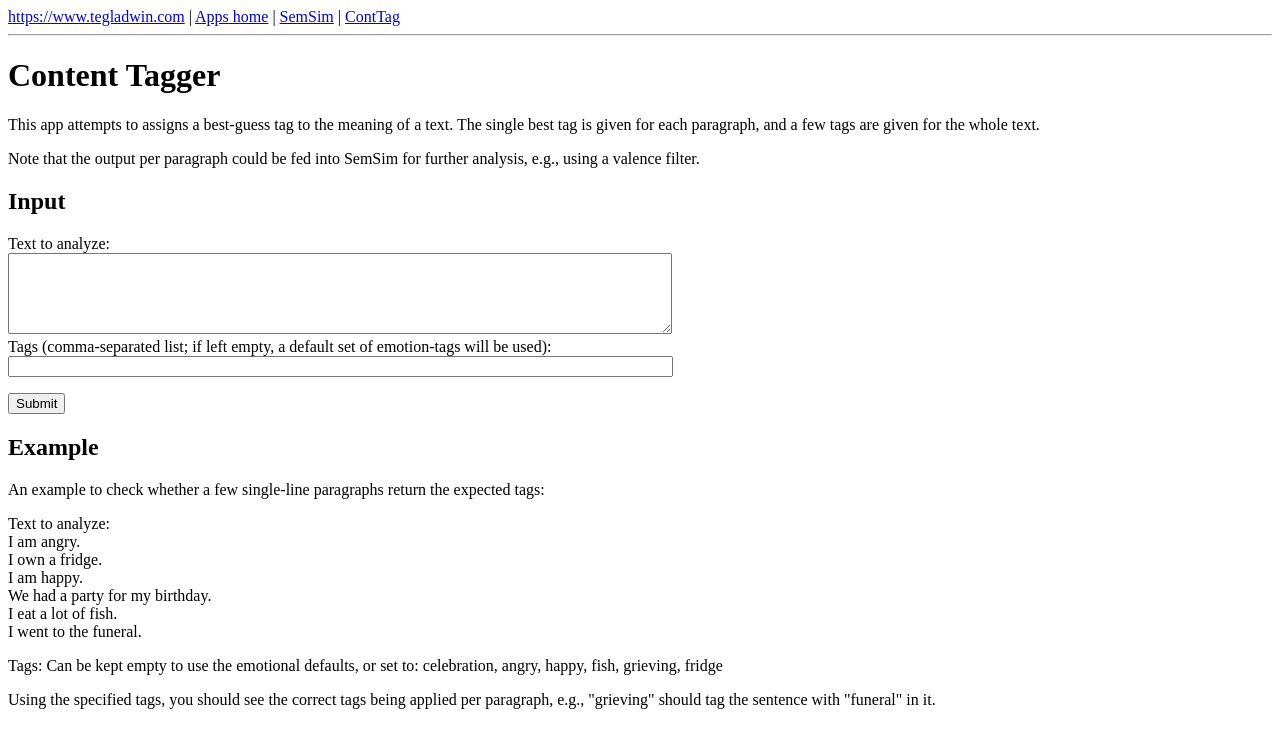
After one commit to thomasgladwin/webapps, a Flask app: page /conttag in a window 1280 px wide. The commit adds this page. Shown: the top 748 px of the page. Run offline with Flask 2, Linux system fonts and the light colour scheme.

Commit message:
Add files via upload

```diff
--- a/app.py
+++ b/app.py
@@ -4,7 +4,7 @@
 
 from flask import Flask, render_template, request
 import semsim_funcs
-import emocont_funcs
+import conttag_funcs
 
 app = Flask(__name__)
 
@@ -23,16 +23,35 @@ def semsim_results():
     neg_words = ''.join(request.form['neg_words'].lower().split()).split(',')
     relative_sims, target_words, pos_words, neg_words = semsim_funcs.get_sims(target_words, pos_words, neg_words)
     print(relative_sims)
-    return render_template('semsim_results.html', target_words=target_words, pos_words=pos_words, neg_words=neg_words, relative_sims=relative_sims)
+    targets_with_sims = []
+    for z in zip(target_words, relative_sims):
+        this_str = ' '.join([z[0], str(round(z[1], 3))])
+        targets_with_sims.append(this_str)
+    return render_template('semsim_results.html', targets_with_sims=targets_with_sims, target_words=target_words, pos_words=pos_words, neg_words=neg_words, relative_sims=relative_sims)
 
-@app.route('/emocont')
-def emocont():
-    return render_template('emocont.html')
+@app.route('/conttag')
+def conttag():
+    return render_template('conttag.html')
 
-@app.route('/emocont_results', methods=['GET', 'POST'])
-def emocont_results():
+@app.route('/conttag_results', methods=['GET', 'POST'])
+def conttag_results():
     text = request.form['text']
-    output_all, output_sim_all, output_per_paragraph, output_sim_per_paragraph = emocont_funcs.get_emocont(text)
+    tags = request.form['tags']
+    tags_in_vocab, output_all, output_sim_all, output_per_paragraph, output_sim_per_paragraph, output_paragraphs = conttag_funcs.get_conttags(text, tags)
+    tags_in_vocab_str = ','.join(tags_in_vocab)
     output_per_paragraph_str = ','.join(output_per_paragraph)
     output_sim_per_paragraph_str = ','.join([str(round(a, 3)) for a in output_sim_per_paragraph])
-    return render_template('emocont_results.html', text=text, output_all=output_all, output_sim_all=output_sim_all, output_per_paragraph_str=output_per_paragraph_str, output_sim_per_paragraph_str=output_sim_per_paragraph_str)
+    text = text.split('\n')
+    output_tag_with_sim_per_paragraph = []
+    for z in zip(output_per_paragraph, output_sim_per_paragraph):
+        this_str = ' '.join([z[0], str(round(z[1], 3))])
+        output_tag_with_sim_per_paragraph.append(this_str)
+    output_tag_with_sim_all = []
+    for z in zip(output_all, output_sim_all):
+        this_str = ' '.join([z[0], str(round(z[1], 3))])
+        output_tag_with_sim_all.append(this_str)
+    nested_info_per_paragraph = []
+    for z in zip(output_per_paragraph, output_sim_per_paragraph, output_paragraphs):
+        this_row = [z[0], round(z[1], 3), z[2]]
+        nested_info_per_paragraph.append(this_row)
+    return render_template('conttag_results.html', nested_info_per_paragraph=nested_info_per_paragraph,output_tag_with_sim_per_paragraph=output_tag_with_sim_per_paragraph, output_tag_with_sim_all=output_tag_with_sim_all,tags_in_vocab_str=tags_in_vocab_str, text=text, output_all=output_all, output_sim_all=output_sim_all, output_per_paragraph_str=output_per_paragraph_str, output_sim_per_paragraph_str=output_sim_per_paragraph_str)
--- a/templates/base.html
+++ b/templates/base.html
@@ -9,7 +9,7 @@
         <a href="https://tegladwin.com">https://www.tegladwin.com</a>
         | <a href="{{ url_for('home') }}">Apps home</a>
         | <a href="{{ url_for('semsim') }}">SemSim</a>
-        | <a href="{{ url_for('emocont') }}">EmoCont</a>
+        | <a href="{{ url_for('conttag') }}">ContTag</a>
     </nav>
     <hr>
     <div class="content">
--- /dev/null
+++ b/templates/conttag.html
@@ -0,0 +1,30 @@
+{% extends 'base.html' %}
+
+{% block content %}
+    <h1>Content Tagger</h1>
+    <p>This app attempts to assigns a best-guess tag to the meaning of a text. The single best tag is given for each paragraph, and a few tags are given for the whole text.</p>
+    <p>Note that the output per paragraph could be fed into SemSim for further analysis, e.g., using a valence filter.</p>
+    <h2>Input</h2>
+    <form action = "conttag_results" method="POST">
+        <label>Text to analyze:</label>
+        <br><textarea rows=5 cols=80 name="text"></textarea>
+        <br>
+        <label>Tags (comma-separated list; if left empty, a default set of emotion-tags will be used):</label>
+        <br><input type='text' size = "80" name="tags"></input>
+        <p><button>Submit</button></p>
+    </form>
+
+    <h2>Example</h2>
+    An example to check whether a few single-line paragraphs return the expected tags:
+    <p>Text to analyze:
+    <br>I am angry.
+    <br>I own a fridge.
+    <br>I am happy.
+    <br>We had a party for my birthday.
+    <br>I eat a lot of fish.
+    <br>I went to the funeral.
+    <p>Tags: Can be kept empty to use the emotional defaults, or set to: celebration, angry, happy, fish, grieving, fridge</p>
+    </p>
+    Using the specified tags, you should see the correct tags being applied per paragraph, e.g., "grieving" should tag the sentence with "funeral" in it.
+
+{% endblock %}
--- a/templates/index.html
+++ b/templates/index.html
@@ -5,6 +5,8 @@
     <p>Web apps, mainly planned to provide better access to bits of research software.</p>
     <ol>
         <li><a href="{{ url_for('semsim') }}">SemSim</a>: calculates semantic similarities between words and word lists.</li>
-        <li><a href="{{ url_for('emocont') }}">EmoCont</a>: guesses the emotional content of a text.</li>
+        <li><a href="{{ url_for('conttag') }}">ContTag</a>: tags the content of a text.</li>
     </ol>
+
+    <p>Free to use under the MIT license, with no guarantees of anything course; code available on <a href="https://github.com/thomasgladwin/webapps">GitHub</a></p>.
 {% endblock %}
--- a/templates/semsim.html
+++ b/templates/semsim.html
@@ -2,16 +2,14 @@
 
 {% block content %}
     <h1>Semantic Similarity</h1>
-    <p>This app calculates a measure of semantic similarity between a target word and a list of "positive" attribute word versus a set of "negative" attribute words.</p>
-    <p>For an application of the method to Implicit Association Test-like data, see <a href="https://www.tandfonline.com/eprint/HQSV7KQY35BY53BHEW36/full?target=10.1080/16066359.2022.2123474">Gladwin (2022)</a>.</p>
+<p>This app calculates a measure of semantic similarity between a target word and a list of "positive" attribute word versus a set of "negative" attribute words. Based on <a href="https://radimrehurek.com/gensim/models/word2vec.html">word2vec and the gensim package</a>. This kind of method was used in <a href="https://www.tandfonline.com/eprint/HQSV7KQY35BY53BHEW36/full?target=10.1080/16066359.2022.2123474">Gladwin (2022)</a> and <a href="https://www.liebertpub.com/doi/10.1089/eco.2022.0036">Gladwin, Markwell & Panno (2022)</a> (for further reading, see references in those papers).</p>
     <h2>Input</h2>
     <p>Please enter the words as a comma-separated list.</p>
     <form action = "semsim_results" method="POST">
         Target words:  <input type="text" name="target_words">
         Positive words: <input type="text" name="pos_words">
         Negative words: <input type="text" name="neg_words">
-        <br>
-        <button>Submit</button>
+        <p><button>Submit</button></p>
     </form>
     <h2>Example</h2>
     An example to run a list of emotional words through a "valence filter":
```
Also changed, not shown: conttag_funcs.py (added, +131 -0 lines), templates/conttag_results.html (added, +38 -0 lines), templates/semsim_results.html (+9 -7 lines).
